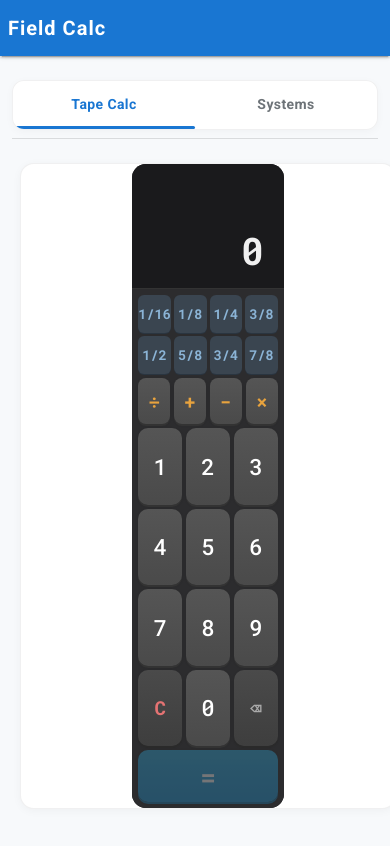
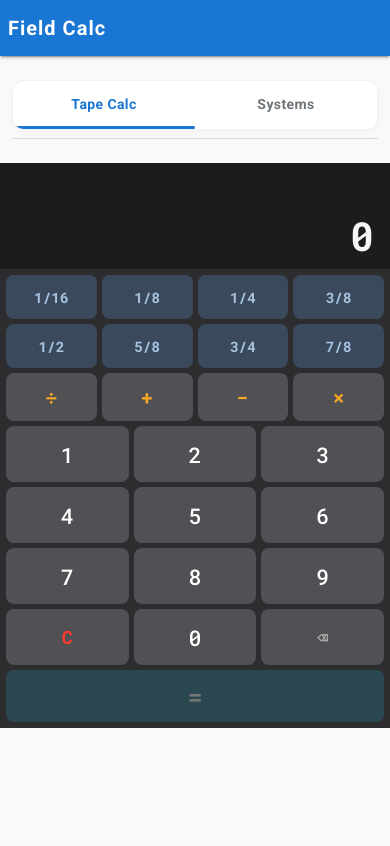
Before and after one commit to danielh70/pcalcu, a React (Create React App) app: page / in a window 390 px wide. Shown: the top 846 px of the page. Built offline with nearby package versions, Linux system fonts and the light colour scheme.

Commit message:
Complete TapeCalc rewrite - full-width mobile-first calculator

```diff
--- a/src/App.css
+++ b/src/App.css
@@ -54,3 +54,22 @@
 }
 
 /* Operator visuals migrated to MUI theme (src/theme.js). */
+
+/* ── TapeCalc card overrides ── */
+.tab-content-card--tapecalc {
+  max-width: 500px;
+  padding: 0;
+  overflow: hidden;
+}
+
+@media (max-width: 600px) {
+  .tab-content-card--tapecalc {
+    padding: 0;
+    margin: 0 -20px;
+    width: calc(100% + 40px);
+    max-width: none;
+    border-radius: 0;
+    border: none;
+    box-shadow: none;
+  }
+}
--- a/src/App.js
+++ b/src/App.js
@@ -51,7 +51,7 @@ export default function App() {
           </div>
         </TabPanel> */}
         <TabPanel value={value} index={0}>
-          <div className='tab-content-card'>
+          <div className='tab-content-card tab-content-card--tapecalc'>
             <TapeCalc />
           </div>
         </TabPanel>
--- a/src/components/TapeCalc.js
+++ b/src/components/TapeCalc.js
@@ -1,5 +1,4 @@
 import React from 'react';
-import Box from '@mui/material/Box';
 import { closestSixteenth, parseLength } from '../utils/measure';
 
 /* ═══════════════════════════════════════════════════════════════
@@ -45,7 +44,8 @@ export function computeTapeOperation(aFraction, bFraction, op) {
 
 const OP_SYMBOLS = { divide: '\u00f7', add: '+', subtract: '\u2212', multiply: '\u00d7' };
 const OPS = ['divide', 'add', 'subtract', 'multiply'];
-const FRACTIONS = ['1/16', '1/8', '1/4', '3/8', '1/2', '5/8', '3/4', '7/8'];
+const FRACTIONS_ROW1 = ['1/16', '1/8', '1/4', '3/8'];
+const FRACTIONS_ROW2 = ['1/2', '5/8', '3/4', '7/8'];
 
 const haptic = () => {
   try { navigator.vibrate(10); } catch (e) { /* no-op on desktop */ }
@@ -56,138 +56,198 @@ const haptic = () => {
    ═══════════════════════════════════════════════════════════════ */
 
 const STYLES = `
-/* ── button reset ── */
+/* ── calculator shell ── */
+.tc-calc {
+  display: flex;
+  flex-direction: column;
+  width: 100%;
+  border-radius: 14px;
+  overflow: hidden;
+  background: #1c1c1e;
+  user-select: none;
+  -webkit-user-select: none;
+}
+@media (max-width: 600px) {
+  .tc-calc { border-radius: 0; }
+}
+
+/* ── display area ── */
+.tc-display {
+  padding: 16px 16px 10px;
+  display: flex;
+  flex-direction: column;
+  align-items: flex-end;
+  justify-content: flex-end;
+  min-height: 80px;
+}
+@media (min-width: 601px) {
+  .tc-display { padding: 20px 20px 14px; min-height: 90px; }
+}
+
+.tc-expr {
+  font-size: .875rem;
+  color: #888;
+  font-family: 'Roboto Mono', 'SF Mono', 'Menlo', monospace;
+  min-height: 1.25rem;
+  line-height: 1.25rem;
+  white-space: nowrap;
+  overflow: hidden;
+  text-overflow: ellipsis;
+  width: 100%;
+  text-align: right;
+}
+
+.tc-main {
+  font-weight: 700;
+  color: #f5f5f5;
+  font-family: 'Roboto Mono', 'SF Mono', 'Menlo', monospace;
+  line-height: 1.15;
+  white-space: nowrap;
+  overflow: hidden;
+  text-overflow: ellipsis;
+  width: 100%;
+  text-align: right;
+  min-height: 3rem;
+  display: flex;
+  align-items: flex-end;
+  justify-content: flex-end;
+  transition: font-size 100ms ease;
+}
+.tc-main--error { color: #ff3b30; }
+
+/* ── keypad ── */
+.tc-keypad {
+  display: flex;
+  flex-direction: column;
+  gap: 5px;
+  padding: 6px;
+  background: #2d2d30;
+}
+@media (min-width: 601px) {
+  .tc-keypad { padding: 8px; gap: 6px; }
+}
+
+.tc-row4 { display: grid; grid-template-columns: repeat(4, 1fr); gap: 5px; }
+.tc-row3 { display: grid; grid-template-columns: repeat(3, 1fr); gap: 5px; }
+@media (min-width: 601px) {
+  .tc-row4 { gap: 6px; }
+  .tc-row3 { gap: 6px; }
+}
+
+/* ── button base ── */
 .tc-btn {
   border: none;
   outline: none;
   cursor: pointer;
   -webkit-tap-highlight-color: transparent;
+  touch-action: manipulation;
   user-select: none;
-  padding: 0;
-  margin: 0;
+  -webkit-user-select: none;
   display: flex;
   align-items: center;
   justify-content: center;
   font-family: 'Roboto Mono', 'SF Mono', 'Menlo', monospace;
-  transition: transform 80ms ease, box-shadow 80ms ease, background 80ms ease;
   border-radius: 8px;
-}
-.tc-btn:active:not(:disabled) {
-  transform: translateY(1px);
+  transition: background 60ms ease;
+  padding: 0;
+  margin: 0;
 }
 
-/* ── number keys ── */
+/* ── number buttons ── */
 .tc-num {
-  background: linear-gradient(180deg, #555 0%, #4a4a4a 100%);
+  background: #505055;
   color: #fff;
-  font-size: 1.4rem;
+  font-size: 1.35rem;
   font-weight: 500;
-  box-shadow: 0 2px 0 #333, 0 1px 3px rgba(0,0,0,.12);
+  min-height: 56px;
 }
-.tc-num:active {
-  background: #3a3a3a;
-  box-shadow: 0 1px 0 #333;
+.tc-num:active { background: #3a3a3e; }
+
+/* ── fraction buttons ── */
+.tc-frac {
+  background: #3a4a5c;
+  color: #a8c4e0;
+  font-size: .9rem;
+  font-weight: 600;
+  min-height: 44px;
+}
+.tc-frac:active { background: #2e3e50; }
+
+/* ── operator buttons ── */
+.tc-op {
+  background: #505055;
+  color: #f5a623;
+  font-size: 1.25rem;
+  font-weight: 700;
+  min-height: 48px;
+}
+.tc-op:active { background: #3a3a3e; }
+.tc-op[aria-pressed="true"] {
+  background: #f5a623;
+  color: #fff;
+}
+.tc-op[aria-pressed="true"]:active {
+  background: #d4891a;
 }
 
-/* ── action keys (C / backspace) ── */
+/* ── action buttons (C / backspace) ── */
 .tc-action {
-  background: linear-gradient(180deg, #4a4a4a 0%, #3e3e3e 100%);
+  background: #505055;
   color: #aaa;
-  font-size: 1.2rem;
+  font-size: 1.15rem;
   font-weight: 600;
-  box-shadow: 0 2px 0 #2a2a2a, 0 1px 3px rgba(0,0,0,.12);
+  min-height: 56px;
 }
-.tc-action:active {
-  background: #333;
-  box-shadow: 0 1px 0 #2a2a2a;
+.tc-action:active { background: #3a3a3e; }
+.tc-clear { color: #ff3b30; }
+
+/* ── equals button ── */
+.tc-eq {
+  background: #2a7c8c;
+  color: #fff;
+  font-size: 1.5rem;
+  font-weight: 700;
+  min-height: 52px;
+  width: 100%;
 }
-.tc-action-c { color: #e57373; }
-
-/* ── operator keys ── */
-.tc-op {
-  background: linear-gradient(180deg, #555 0%, #4a4a4a 100%);
-  color: #e8a33e;
-  font-size: 1.2rem;
-  font-weight: 700;
-  box-shadow: 0 2px 0 #333, 0 1px 3px rgba(0,0,0,.12);
-}
-.tc-op:active {
-  background: #3a3a3a;
-  box-shadow: 0 1px 0 #333;
-}
-.tc-op[aria-pressed="true"] {
-  background: #e8941a;
-  color: #fff;
-  box-shadow: 0 2px 0 #b8741a, 0 0 8px rgba(232,148,26,.25);
-}
-.tc-op[aria-pressed="true"]:active {
-  background: #d68418;
-  box-shadow: 0 1px 0 #b8741a;
-}
-
-/* ── fraction keys ── */
-.tc-frac {
-  background: #3a4550;
-  color: #8bb4d6;
-  font-weight: 600;
-  font-size: .85rem;
-  box-shadow: 0 1px 0 #2a3540;
-}
-.tc-frac:active {
-  background: #2e3a44;
-  box-shadow: none;
-}
-/* ── equals key ── */
-.tc-eq {
-  background: linear-gradient(180deg, #2eaadc 0%, #2196d3 100%);
-  color: #fff;
-  font-size: 1.6rem;
-  font-weight: 700;
-  box-shadow: 0 2px 0 #1a78aa, 0 1px 4px rgba(0,0,0,.15);
-}
-.tc-eq:active:not(:disabled) {
-  background: #1a88bb;
-  box-shadow: 0 1px 0 #1a78aa;
-}
-.tc-eq:disabled {
-  opacity: .35;
-  cursor: default;
-}
+.tc-eq:active:not(:disabled) { background: #1e5f6b; }
+.tc-eq:disabled { opacity: .35; cursor: default; }
 `;
 
 /* ═══════════════════════════════════════════════════════════════
-   Component
+   Component — state machine: input → operator → input → result
    ═══════════════════════════════════════════════════════════════ */
 
 export default function TapeCalc() {
-  const [length1, setLength1] = React.useState('');
-  const [length2, setLength2] = React.useState('');
-  const [op, setOp] = React.useState(null);
-  const [phase, setPhase] = React.useState('length1');
-  const [resultDisplay, setResultDisplay] = React.useState('');
+  /*
+   * phase:
+   *   "input"    — user is typing a number (first or second operand)
+   *   "operator" — user just pressed an operator, awaiting next operand
+   *   "result"   — user just pressed equals, display shows result
+   */
+  const [input, setInput] = React.useState('');
+  const [operandA, setOperandA] = React.useState('');
+  const [pendingOp, setPendingOp] = React.useState(null);
+  const [phase, setPhase] = React.useState('input');
+  const [resultText, setResultText] = React.useState('');
   const [chainFrac, setChainFrac] = React.useState(null);
   const [error, setError] = React.useState(null);
 
-  /* ── derived display values ── */
+  /* ── derived display ── */
 
-  const mainDisplay = (() => {
-    if (phase === 'result') return error || resultDisplay || '0';
-    if (phase === 'length2') return length2 || '0';
-    return length1 || '0';
-  })();
+  const mainDisplay = phase === 'result' ? (error || resultText || '0') : (input || '0');
 
   const expressionTape = (() => {
-    if (!op) return '';
-    const sym = OP_SYMBOLS[op];
-    if (phase === 'length2') return `${length1 || '0'} ${sym}`;
-    if (phase === 'result') return `${length1 || '0'} ${sym} ${length2 || '0'} =`;
-    return '';
+    if (!pendingOp) return '';
+    const sym = OP_SYMBOLS[pendingOp];
+    if (phase === 'result') return `${operandA || '0'} ${sym} ${input || '0'} =`;
+    return `${operandA || '0'} ${sym}`;
   })();
 
   /* ── input helpers ── */
 
-  const smartAppendFraction = (setter, frac) => {
-    setter((prev) => {
+  const appendFraction = (frac) => {
+    setInput((prev) => {
       const t = prev.trim();
       if (!t) return frac;
       if (/^\d+\/\d+$/.test(t)) return frac;
@@ -195,8 +255,8 @@ export default function TapeCalc() {
     });
   };
 
-  const smartBackspace = (setter) => {
-    setter((prev) => {
+  const removeLast = () => {
+    setInput((prev) => {
       if (!prev) return prev;
       const m = prev.match(/\s+\d+\/\d+$/);
       if (m) return prev.slice(0, -m[0].length);
@@ -205,22 +265,32 @@ export default function TapeCalc() {
     });
   };
 
+  const clearAll = () => {
+    setInput('');
+    setOperandA('');
+    setPendingOp(null);
+    setPhase('input');
+    setResultText('');
+    setChainFrac(null);
+    setError(null);
+  };
+
   /* ── handlers ── */
 
   const handleDigit = (digit) => {
     haptic();
     setError(null);
     if (phase === 'result') {
-      setLength1(digit);
-      setLength2('');
-      setOp(null);
-      setChainFrac(null);
-      setResultDisplay('');
-      setPhase('length1');
+      clearAll();
+      setInput(digit);
       return;
     }
-    const setter = phase === 'length1' ? setLength1 : setLength2;
-    setter((prev) => {
+    if (phase === 'operator') {
+      setInput(digit);
+      setPhase('input');
+      return;
+    }
+    setInput((prev) => {
       if (/\d+\/\d+/.test(prev)) return digit;
       return prev + digit;
     });
@@ -230,61 +300,94 @@ export default function TapeCalc() {
     haptic();
     setError(null);
     if (phase === 'result') {
-      setLength1(frac);
-      setLength2('');
-      setOp(null);
-      setChainFrac(null);
-      setResultDisplay('');
-      setPhase('length1');
+      clearAll();
+      setInput(frac);
       return;
     }
-    smartAppendFraction(phase === 'length1' ? setLength1 : setLength2, frac);
+    if (phase === 'operator') {
+      setInput(frac);
+      setPhase('input');
+      return;
+    }
+    appendFraction(frac);
   };
 
   const handleBackspace = () => {
     haptic();
-    if (phase === 'result') return;
-    smartBackspace(phase === 'length1' ? setLength1 : setLength2);
+    if (phase === 'result') { clearAll(); return; }
+    if (phase === 'operator') return;
+    removeLast();
   };
 
   const handleOp = (newOp) => {
     haptic();
     setError(null);
+
     if (phase === 'result') {
-      setLength1(resultDisplay);
-      setLength2('');
-      setOp(newOp);
-      setPhase('length2');
+      setOperandA(resultText);
+      setPendingOp(newOp);
+      setInput('');
+      setPhase('operator');
       return;
     }
-    if (phase === 'length1' && !length1) return;
-    setOp(newOp);
-    if (phase === 'length1') setPhase('length2');
+
+    if (phase === 'operator') {
+      setPendingOp(newOp);
+      return;
+    }
+
+    /* phase === 'input' */
+    if (!input) {
+      if (pendingOp) setPendingOp(newOp);
+      return;
+    }
+
+    if (pendingOp) {
+      /* chain: evaluate pending operation, use result as new operandA */
+      try {
+        const a = chainFrac || parseLength(operandA);
+        const b = parseLength(input);
+        const raw = computeTapeOperation(a, b, pendingOp);
+        const nearest = closestTapeMeasure(raw);
+        setOperandA(nearest.toFraction(true));
+        setChainFrac(nearest);
+      } catch (err) {
+        setError(err.message);
+        setPhase('result');
+        return;
+      }
+    } else {
+      setOperandA(input);
+    }
+
+    setPendingOp(newOp);
+    setInput('');
+    setPhase('operator');
   };
 
   const handleEquals = () => {
     haptic();
-    if (phase !== 'length2' || !length2) return;
+    if (phase !== 'input' || !pendingOp || !input) return;
 
     let a, b;
     try {
-      a = chainFrac || parseLength(length1);
+      a = chainFrac || parseLength(operandA);
     } catch {
       setError('Invalid length');
       setPhase('result');
       return;
     }
     try {
-      b = parseLength(length2);
+      b = parseLength(input);
     } catch {
       setError('Invalid length');
       setPhase('result');
       return;
     }
     try {
-      const raw = computeTapeOperation(a, b, op);
+      const raw = computeTapeOperation(a, b, pendingOp);
       const nearest = closestTapeMeasure(raw);
-      setResultDisplay(nearest.toFraction(true));
+      setResultText(nearest.toFraction(true));
       setChainFrac(nearest);
       setError(null);
     } catch (err) {
@@ -296,189 +399,103 @@ export default function TapeCalc() {
 
   const handleClear = () => {
     haptic();
-    setLength1('');
-    setLength2('');
-    setOp(null);
-    setPhase('length1');
-    setResultDisplay('');
-    setChainFrac(null);
-    setError(null);
+    clearAll();
   };
 
   /* ── render ── */
 
-  const eqDisabled = phase !== 'length2' || !length2;
-  const mainFontSize = mainDisplay.length > 12 ? 24 : mainDisplay.length > 8 ? 30 : 38;
+  const eqDisabled = phase !== 'input' || !pendingOp || !input;
+  const mainLen = mainDisplay.length;
+  const mainFontSize = mainLen > 14 ? '1.4rem' : mainLen > 10 ? '1.8rem' : mainLen > 7 ? '2.2rem' : '2.5rem';
 
   return (
-    <Box
-      sx={{
-        mx: { xs: '-12px', sm: '-16px' },
-        mt: { xs: '-22px', sm: '-32px' },
-        mb: { xs: '-26px', sm: '-36px' },
-        width: 'auto',
-        borderRadius: '14px',
-        overflow: 'hidden',
-        display: 'flex',
-        flexDirection: 'column',
-        minHeight: { xs: 'calc(100vh - 200px)', sm: 'auto' },
-        background: '#1c1c1e',
-      }}
-    >
+    <div className="tc-calc">
       <style>{STYLES}</style>
 
-      {/* ── display area ── */}
-      <div
-        style={{
-          background: '#1a1a1c',
-          padding: '20px 20px 14px',
-          display: 'flex',
-          flexDirection: 'column',
-          alignItems: 'flex-end',
-          justifyContent: 'flex-end',
-          minHeight: 90,
-          borderBottom: '1px solid #333',
-        }}
-      >
-        <div
-          data-testid='expression-tape'
-          style={{
-            fontSize: 14,
-            color: '#777',
-            fontFamily: "'Roboto Mono', 'SF Mono', monospace",
-            minHeight: 20,
-            lineHeight: '20px',
-            whiteSpace: 'nowrap',
-            overflow: 'hidden',
-            textOverflow: 'ellipsis',
-            width: '100%',
-            textAlign: 'right',
-          }}
-        >
+      {/* ── display ── */}
+      <div className="tc-display">
+        <div className="tc-expr" data-testid="expression-tape">
           {expressionTape}
         </div>
         <div
-          data-testid='display-value'
-          aria-label='result'
-          style={{
-            fontSize: mainFontSize,
-            fontWeight: 700,
-            color: error ? '#e53935' : '#f0f0f0',
-            fontFamily: "'Roboto Mono', 'SF Mono', monospace",
-            lineHeight: 1.2,
-            whiteSpace: 'nowrap',
-            overflow: 'hidden',
-            textOverflow: 'ellipsis',
-            width: '100%',
-            textAlign: 'right',
-            transition: 'font-size 120ms ease',
-            minHeight: 46,
-            display: 'flex',
-            alignItems: 'flex-end',
-            justifyContent: 'flex-end',
-          }}
+          className={`tc-main${error && phase === 'result' ? ' tc-main--error' : ''}`}
+          data-testid="display-value"
+          aria-label="result"
+          style={{ fontSize: mainFontSize }}
         >
           {mainDisplay}
         </div>
       </div>
 
-      {/* ── keypad area ── */}
-      <div
-        style={{
-          flex: 1,
-          display: 'flex',
-          flexDirection: 'column',
-          gap: 4,
-          padding: 6,
-          background: '#2c2c2e',
-        }}
-      >
-        {/* fraction grid — 4x2 */}
-        <div style={{ display: 'grid', gridTemplateColumns: 'repeat(4, 1fr)', gap: 3 }}>
-          {FRACTIONS.map((frac) => (
-            <button
-              key={frac}
-              className='tc-btn tc-frac'
-              onClick={() => handleFraction(frac)}
-              style={{ height: 38, borderRadius: 6 }}
-            >
-              {frac}
+      {/* ── keypad ── */}
+      <div className="tc-keypad">
+        {/* fraction row 1: 1/16  1/8  1/4  3/8 */}
+        <div className="tc-row4">
+          {FRACTIONS_ROW1.map((f) => (
+            <button key={f} className="tc-btn tc-frac" onClick={() => handleFraction(f)}>
+              {f}
             </button>
           ))}
         </div>
 
-        {/* operator row */}
-        <div style={{ display: 'grid', gridTemplateColumns: 'repeat(4, 1fr)', gap: 4 }}>
+        {/* fraction row 2: 1/2  5/8  3/4  7/8 */}
+        <div className="tc-row4">
+          {FRACTIONS_ROW2.map((f) => (
+            <button key={f} className="tc-btn tc-frac" onClick={() => handleFraction(f)}>
+              {f}
+            </button>
+          ))}
+        </div>
+
+        {/* operators: ÷  +  −  × */}
+        <div className="tc-row4">
           {OPS.map((key) => (
             <button
               key={key}
-              className='tc-btn tc-op'
+              className="tc-btn tc-op"
               aria-label={key}
-              aria-pressed={op === key}
+              aria-pressed={pendingOp === key}
               onClick={() => handleOp(key)}
-              style={{ height: 46, borderRadius: 8 }}
             >
               {OP_SYMBOLS[key]}
             </button>
           ))}
         </div>
 
-        {/* number pad — fills remaining vertical space */}
-        <div
-          style={{
-            flex: 1,
-            display: 'grid',
-            gridTemplateColumns: 'repeat(3, 1fr)',
-            gridTemplateRows: 'repeat(4, 1fr)',
-            gap: 4,
-          }}
-        >
-          {['1', '2', '3', '4', '5', '6', '7', '8', '9'].map((d) => (
-            <button
-              key={d}
-              className='tc-btn tc-num'
-              onClick={() => handleDigit(d)}
-              style={{ minHeight: 52, borderRadius: 10 }}
-            >
-              {d}
-            </button>
-          ))}
-          <button
-            className='tc-btn tc-action tc-action-c'
-            aria-label='clear'
-            onClick={handleClear}
-            style={{ minHeight: 52, borderRadius: 10 }}
-          >
+        {/* number rows */}
+        {[['1', '2', '3'], ['4', '5', '6'], ['7', '8', '9']].map((row, i) => (
+          <div key={i} className="tc-row3">
+            {row.map((d) => (
+              <button key={d} className="tc-btn tc-num" onClick={() => handleDigit(d)}>
+                {d}
+              </button>
+            ))}
+          </div>
+        ))}
+
+        {/* bottom row: C  0  ⌫ */}
+        <div className="tc-row3">
+          <button className="tc-btn tc-action tc-clear" aria-label="clear" onClick={handleClear}>
             C
           </button>
-          <button
-            className='tc-btn tc-num'
-            onClick={() => handleDigit('0')}
-            style={{ minHeight: 52, borderRadius: 10 }}
-          >
+          <button className="tc-btn tc-num" onClick={() => handleDigit('0')}>
             0
           </button>
-          <button
-            className='tc-btn tc-action'
-            aria-label='backspace'
-            onClick={handleBackspace}
-            style={{ minHeight: 52, borderRadius: 10, fontSize: '1.2rem' }}
-          >
+          <button className="tc-btn tc-action" aria-label="backspace" onClick={handleBackspace}>
             {'\u232b'}
           </button>
         </div>
 
-        {/* equals */}
+        {/* equals — full width */}
         <button
-          className='tc-btn tc-eq'
-          aria-label='calculate'
+          className="tc-btn tc-eq"
+          aria-label="calculate"
           onClick={handleEquals}
           disabled={eqDisabled}
-          style={{ minHeight: 52, borderRadius: 10, width: '100%' }}
         >
           =
         </button>
       </div>
-    </Box>
+    </div>
   );
 }
```
